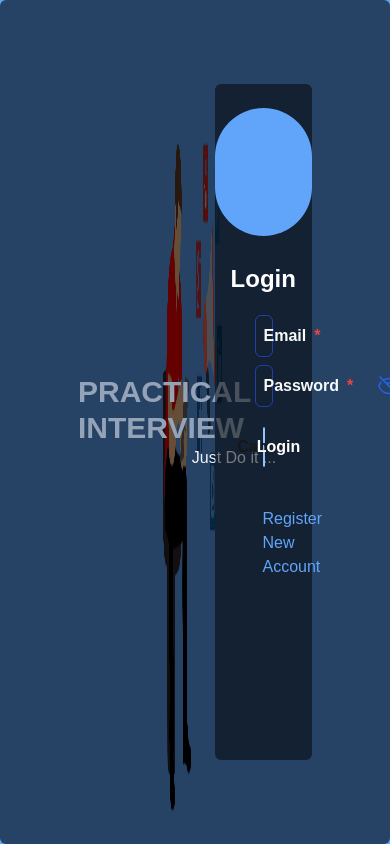
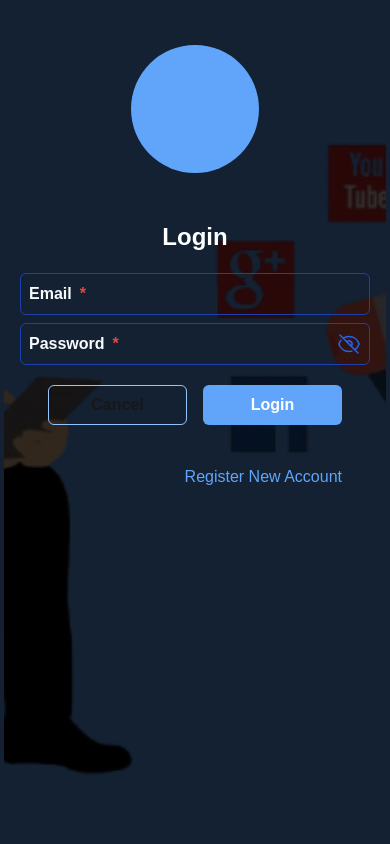
Before and after one commit to kennedymakokha/practical_interview, a Next.js app in the folder client/: page /login in a window 390 px wide. Built offline with nearby package versions, Linux system fonts and the light colour scheme; no server answers.

Commit message:
fixing rexponsivenes of the login page

```diff
--- a/client/src/pages/login.tsx
+++ b/client/src/pages/login.tsx
@@ -75,22 +75,22 @@ function Login() {
   return (
   <div className="flex h-[100vh]">
     <div className="flex w-full">
-      <div className="relative z-0 h-full px-40  w-full bg-blue-400">
-      <Image src="/loginBg1.png" width={500} height={300} alt="" className='h-full w-full object-fit '/>
-      <div className="absolute  z-1 flex h-[100%] w-full inset-0 flex-col rounded-md bg-black opacity-60 py-1"></div>
-      <div className="absolute left-[20%] top-[10%] z-10 flex h-[80%]  items-center justify-center  flex-col rounded-md  py-1">
+      <div className="relative z-0 h-full px-1 md:px-40  w-full bg-blue-400">
+      <Image src="/loginBg1.png" width={500} height={300} alt="" className='h-full w-full object-cover md:object-fit '/>
+      <div className="absolute  z-1 flex h-full w-full inset-0 flex-col md:rounded-md bg-black opacity-60 py-1"></div>
+      <div className="absolute left-[20%] top-[10%] z-10  hidden md:flex h-[10%] md:h-[80%]  items-center justify-center  flex-col rounded-md  py-1">
         <h2 className="text-slate-400 uppercase font-bold text-3xl">
           Practical Interview
         </h2>
         <span className="text-slate-100">Just Do it ...</span>
       </div>
-      <div className="absolute right-[20%] top-[10%] z-10 flex h-[80%] w-1/4 flex-col rounded-md bg-black opacity-50 py-1"></div>
-      <div className="absolute right-[20%] top-[10%] z-10 flex h-[80%] w-1/4 flex-col rounded-md   py-1">
+      <div className="absolute right-0 md:right-[20%] top-0 md:top-[10%] z-10 flex h-full md:h-[80%]  w-full md:w-1/4 flex-col md:rounded-md bg-black opacity-50 py-1"></div>
+      <div className="absolute right-0 md:right-[20%] top-0 md:top-[10%] z-10 flex h-full md:h-[80%]  w-full md:w-1/4 flex-col md:rounded-md   py-1">
         <div className="mb-2 flex h-1/4 w-full items-center justify-center">
           <div className="flex size-32 rounded-full bg-blue-400"></div>
         </div>
         <p className="text-center text-2xl font-bold text-white">{isloginIn?"Login":"Register"}</p>
-        <div className="flex flex-col gap-y-2 px-10 py-5">
+        <div className="flex flex-col gap-y-2 px-5 md:px-10 py-5">
           {!isloginIn && (
             <div className="flex h-8 w-full items-center justify-between px-1">
               <RoleButton title="campaigner" />
```
